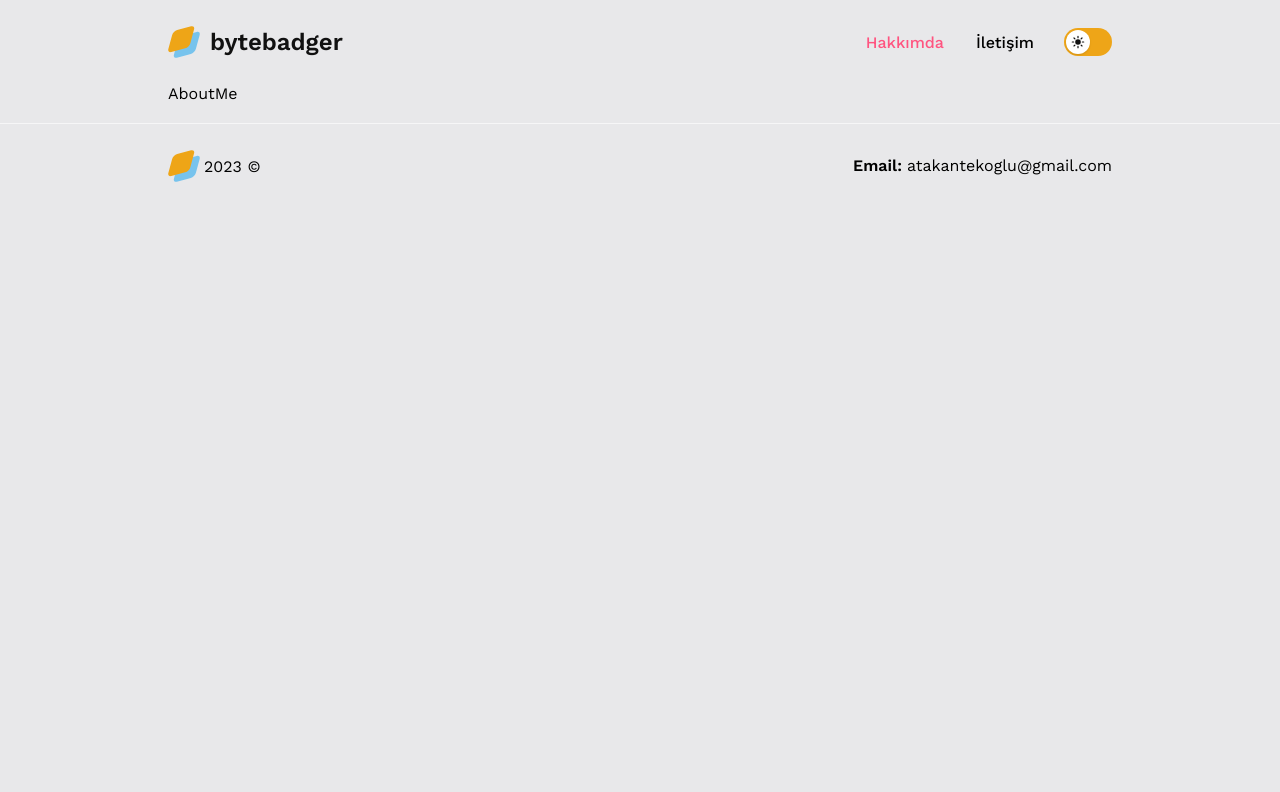
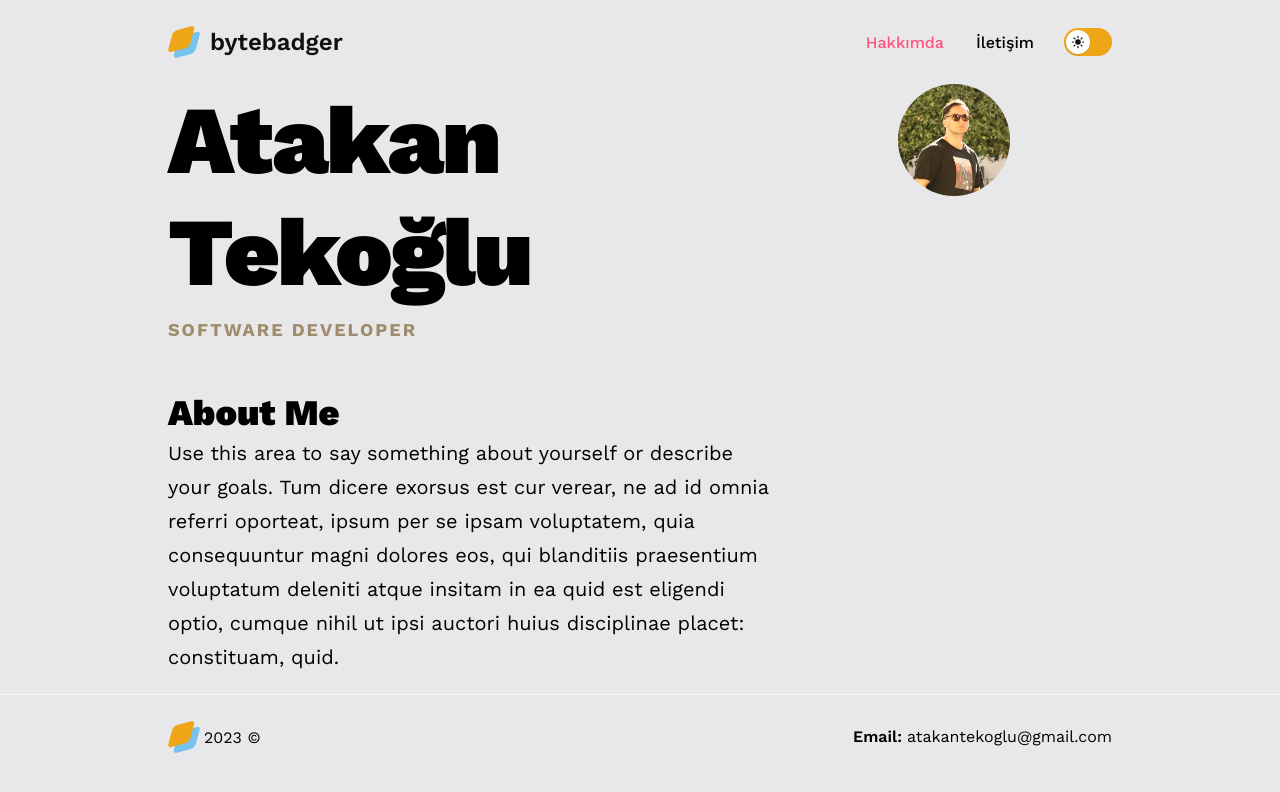
Before and after one commit to atakanteko/content-layer-blog, a Next.js app: page /about-me in a window 1280 px wide. Shown: the top 792 px of the page. Built offline with nearby package versions, Linux system fonts and the light colour scheme.

Commit message:
improve: about page title and about me section

```diff
--- /dev/null
+++ b/src/app/about-me/page.module.css
@@ -0,0 +1,33 @@
+.container {
+  display: flex;
+  gap: 120px;
+}
+
+.left {
+  flex: 3.9;
+}
+
+.right {
+  flex: 1;
+}
+
+.img_container {
+  width: 112px;
+  height: 112px;
+  position: relative;
+}
+
+.img {
+  border-radius: 72px;
+  object-fit: cover;
+}
+
+@media screen and (max-width: 1440px) {
+  .left {
+    flex: 2.85;
+  }
+
+  .right {
+    flex: 1;
+  }
+}
--- a/src/app/about-me/page.tsx
+++ b/src/app/about-me/page.tsx
@@ -1,7 +1,28 @@
 import React from 'react';
+import styles from './page.module.css';
+import Image from 'next/image';
+import AboutTitle from '@/components/about/title';
+import AboutMeDesc from '@/components/about/about-me';
 
 const AboutMe = () => {
-  return <div>AboutMe</div>;
+  return (
+    <div className={styles.container}>
+      <div className={styles.left}>
+        <AboutTitle />
+        <AboutMeDesc />
+      </div>
+      <div className={styles.right}>
+        <div className={styles.img_container}>
+          <Image
+            src="/images/bytebadger.png"
+            fill
+            alt="atakan tekoglu"
+            className={styles.img}
+          />
+        </div>
+      </div>
+    </div>
+  );
 };
 
 export default AboutMe;
--- /dev/null
+++ b/src/components/about/about-me.tsx
@@ -0,0 +1,20 @@
+import React from 'react';
+import styles from './about.module.css';
+
+const AboutMeDesc = () => {
+  return (
+    <div className={styles.about_me}>
+      <h2>About Me</h2>
+      <p>
+        Use this area to say something about yourself or describe your goals.
+        Tum dicere exorsus est cur verear, ne ad id omnia referri oporteat,
+        ipsum per se ipsam voluptatem, quia consequuntur magni dolores eos, qui
+        blanditiis praesentium voluptatum deleniti atque insitam in ea quid est
+        eligendi optio, cumque nihil ut ipsi auctori huius disciplinae placet:
+        constituam, quid.
+      </p>
+    </div>
+  );
+};
+
+export default AboutMeDesc;
--- /dev/null
+++ b/src/components/about/about.module.css
@@ -0,0 +1,52 @@
+/* title.tsx */
+.title h2 {
+  font-size: 96px;
+  font-style: normal;
+  font-weight: 900;
+  line-height: 112px; /* 88.889% */
+  letter-spacing: -2.172px;
+}
+
+.title h4 {
+  margin-top: 10px;
+  color: #9e8c6c;
+  font-size: 18px;
+  font-style: normal;
+  font-weight: 700;
+  line-height: 24px;
+  letter-spacing: 2px;
+  text-transform: uppercase;
+}
+
+/* about-me.tsx */
+.about_me {
+  margin-top: 48px;
+}
+.about_me h2 {
+  font-size: 36px;
+  font-style: normal;
+  font-weight: 900;
+  line-height: 46px;
+}
+
+.about_me p {
+  font-size: 20px;
+  font-style: normal;
+  font-weight: 400;
+  line-height: 34px; /* 170% */
+}
+
+/* RIGHT */
+.img_container {
+  width: 112px;
+  height: 112px;
+  position: relative;
+}
+
+.img {
+  border-radius: 72px;
+  object-fit: cover;
+}
+
+@media screen and (max-width: 1440px) {
+}
--- /dev/null
+++ b/src/components/about/title.tsx
@@ -0,0 +1,13 @@
+import React from 'react';
+import styles from './about.module.css';
+
+const AboutTitle = () => {
+  return (
+    <div className={styles.title}>
+      <h2>Atakan Tekoğlu</h2>
+      <h4>Software Developer</h4>
+    </div>
+  );
+};
+
+export default AboutTitle;
```
Also changed, not shown: public/images/bytebadger.png (added).
